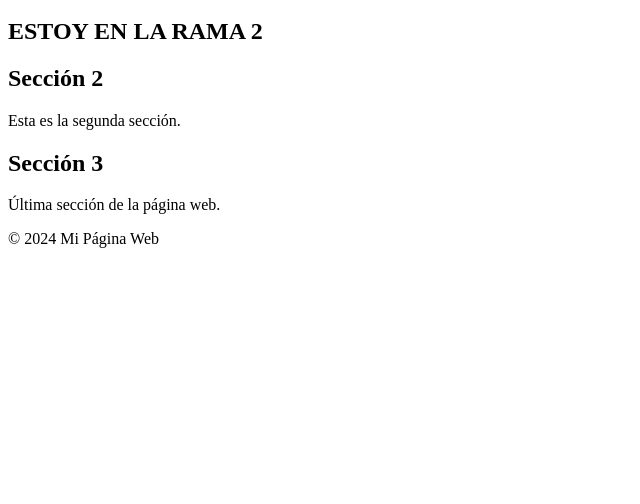
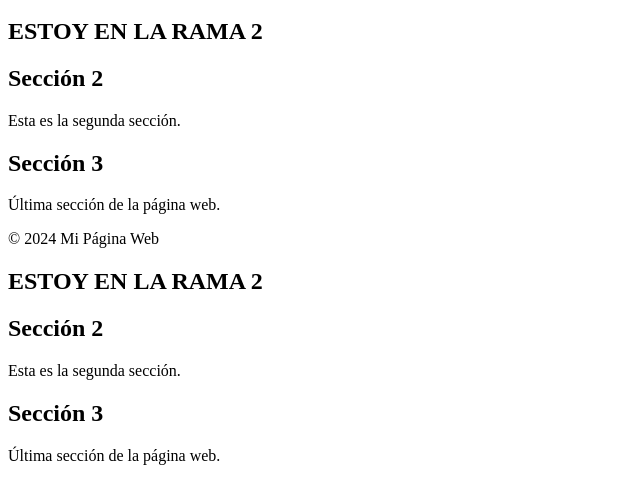
Before and after one commit to RickAHB/git, a website: page Index.html in a window 1280 px wide. Shown: the part 136-640 px from the top of the page, without its empty margins (0-640 px from the left). Drawn offline with Linux system fonts and the light colour scheme.

Commit message:
I!--AGREGADO DE RAMA 1-->

```diff
--- a/Index.html
+++ b/Index.html
@@ -41,3 +41,21 @@
 
 </body>
 </html>
+
+<!--AGREGADO DE RAMA 2-->
+<main>
+    <section id="seccionRAMA2">
+        <h2>ESTOY EN LA RAMA 2</h2>
+    </section>
+
+    <section id="seccion2">
+        <h2>Sección 2</h2>
+        <p>Esta es la segunda sección.</p>
+    </section>
+
+    <section id="seccion3">
+        <h2>Sección 3</h2>
+        <p>Última sección de la página web.</p>
+    </section>
+</main>
+<!--AGREGADO DE RAMA 2-->
```
Also changed, not shown: 1 other file.
